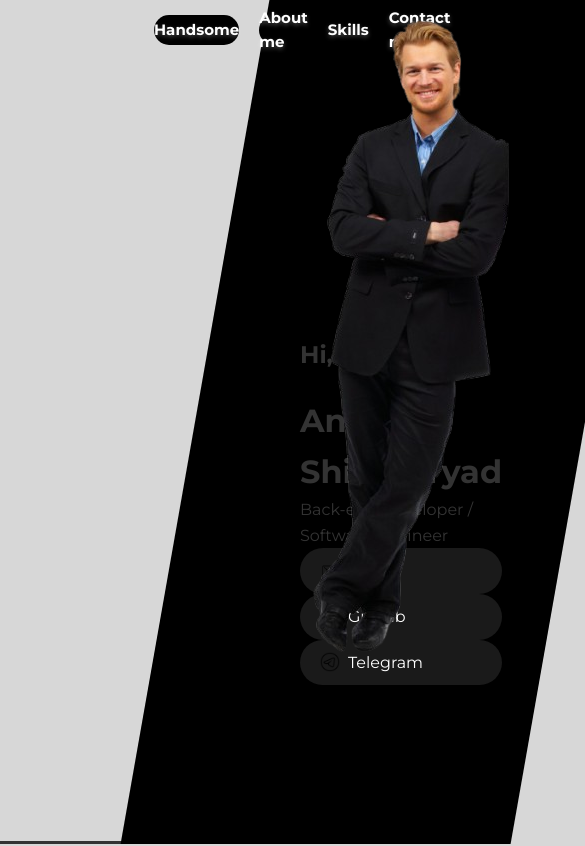
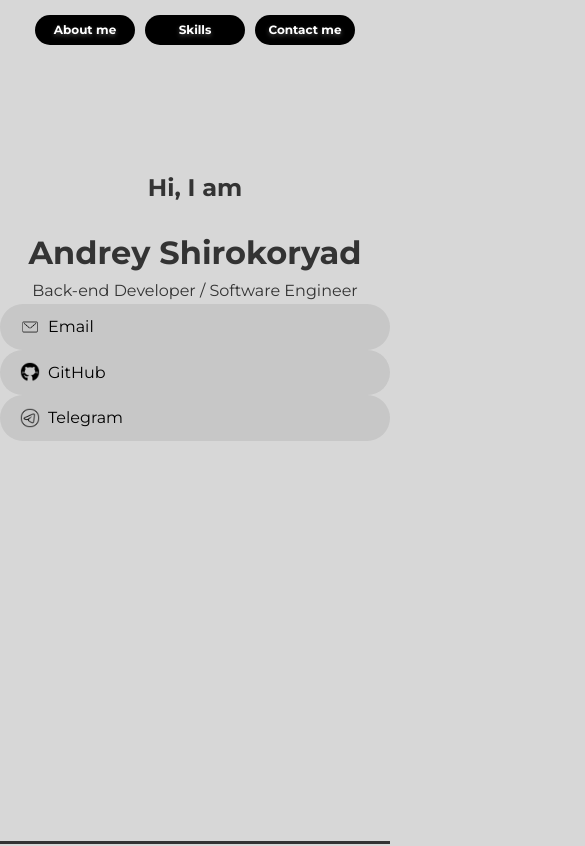
Before and after one commit to AndreyShirokoryad/duhinvalt, a plain HTML site: page index.html in a window 390 px wide. Shown: the top 846 px of the page, 585 px wide, since content can reach past the window. Drawn offline with Linux system fonts and the light colour scheme.

Commit message:
Update styles.css

```diff
--- a/styles.css
+++ b/styles.css
@@ -35,9 +35,8 @@ nav {
 .main-stage-container {
     width: 100vw;
     height: 100vh;
-    border-bottom: 3px solid #333; /* Толщина и цвет границы */
+    border-bottom: 3px solid #333;
     top: 0px;
-
     position: relative;
 
     margin: 0;
@@ -48,8 +47,7 @@ nav {
     width: 100vw;
     height: 100vh;
     background-color: #000000;
-    transform:         /* Масштаб */
-        skew(-10deg);       /* Наклон */
+    transform: skew(-10deg);
     left: 50%;
     top: 0px;
 
@@ -60,8 +58,8 @@ nav {
 }
 
 .men-img {
-    margin-left: 55%;
-    margin-top: 5%;
+    margin-left: 55vw;
+    margin-top: 15vh;
     position: relative;
     z-index: 20;
 }
@@ -71,7 +69,7 @@ nav {
     width: 120px;
     height: 30px;
     border-radius: 30px;
-    background: #000000;
+    background: black;
     display: flex;
     align-items: center;
     justify-content: center;
@@ -98,8 +96,8 @@ nav {
 
 .greeting {
     position: absolute;
-    top: 40%;
-    left: 300px;
+    top: 35vh;
+    left: 20vw;
 }
 
 .contact-link-element {
@@ -107,9 +105,9 @@ nav {
     align-items: center;
     gap: 8px;
     padding: 10px 20px;
-    background: rgba(255, 255, 255, 0.1);
+    background: #C7C7C7;
     border-radius: 30px;
-    color: white;
+    color: black;
     text-decoration: none;
     transition: all 0.3s ease;
 }
@@ -162,7 +160,6 @@ nav {
     border-left: 4px solid black;
     border-right: 4px solid black;
     border-radius: 8px;
-
 
     box-shadow: 0 10px 30px rgba(0, 0, 0, 0.4);
 
@@ -316,7 +313,6 @@ form {
     color: white;
 }
 
-
 .footer {
     margin-top: 50px;
     background: #1A1A1A;
@@ -346,7 +342,7 @@ form {
 .social-icons img {
     width: 24px;
     height: 24px;
-    filter: brightness(0) invert(1); /* Делает иконки белыми */
+    filter: brightness(0) invert(1);
     transition: opacity 0.3s;
 }
 
@@ -362,3 +358,41 @@ form {
 .copyright strong {
     font-weight: bold;
 }
+
+
+@media (max-width: 768px) {
+    #handsome {
+        display: none;
+    }
+
+    .big-square {
+        display: none;
+    }
+
+    .men-img {
+        display: none;
+    }
+
+    nav {
+        padding-left: 0;
+        flex-wrap: wrap;
+        justify-content: center;
+        gap: 10px;
+    }
+
+    .header-element {
+        width: 100px;
+        height: 30px;
+    }
+
+    .header-element a {
+        font-size: 12px;
+    }
+
+    .greeting {
+        position: relative;
+        text-align: center;
+        top: 20vh;
+        left: 0;
+    }
+}
```
